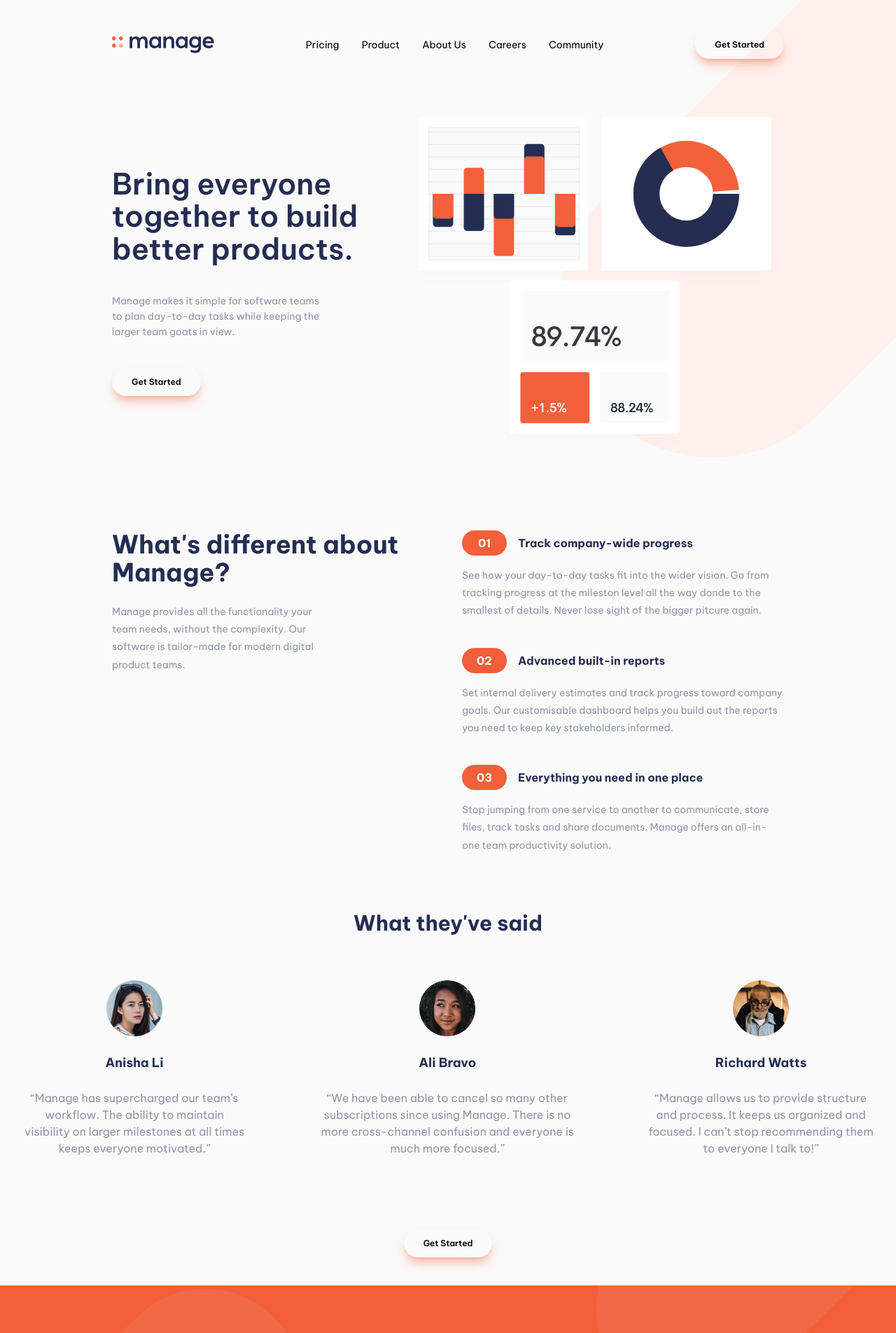
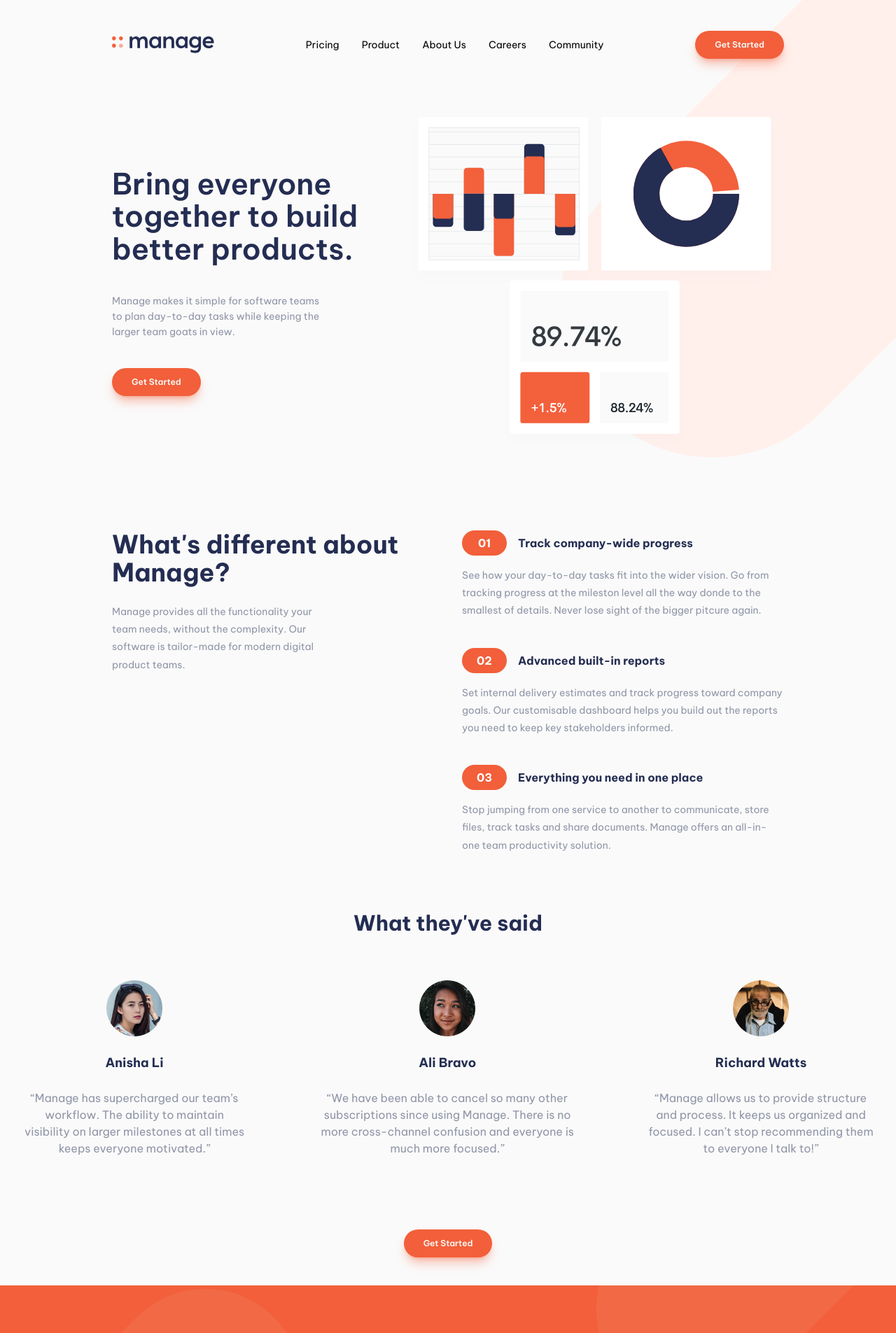
Before and after one commit to KevinPadi/manage-landing-page, a React (Vite) app: page / in a window 1280 px wide. Shown: the top 1905 px of the page at 70% size. Built offline with nearby package versions, Linux system fonts and the light colour scheme.

Commit message:
fix: button colors

```diff
--- a/src/components/HeroSection.jsx
+++ b/src/components/HeroSection.jsx
@@ -9,7 +9,7 @@ function HeroSection () {
         <p className='text-sm w-[280px] lg:w-[300px] text-DarkGrayishBlue leading-[1.6]'>Manage makes it simple for software teams to plan day-to-day tasks while keeping the larger team goats in view.
         </p>
         <div>
-          <Button />
+          <Button textColor='text-VaryLightGray' bgColor='bg-BrightRed' />
         </div>
       </div>
       <div>
--- a/src/components/Nav.jsx
+++ b/src/components/Nav.jsx
@@ -16,7 +16,7 @@ function Nav () {
         </ul>
       </nav>
       <div className='hidden md:inline-block'>
-        <Button />
+        <Button textColor='text-VaryLightGray' bgColor='bg-BrightRed' />
       </div>
       <HamburgerMenu />
     </header>
--- a/src/components/TestimonialSection.jsx
+++ b/src/components/TestimonialSection.jsx
@@ -98,7 +98,7 @@ function TestimonialSection () {
         </div>
       </div>
       <div className='flex justify-center pt-10'>
-        <Button />
+        <Button textColor='text-VaryLightGray' bgColor='bg-BrightRed' />
       </div>
     </section>
   )
```
